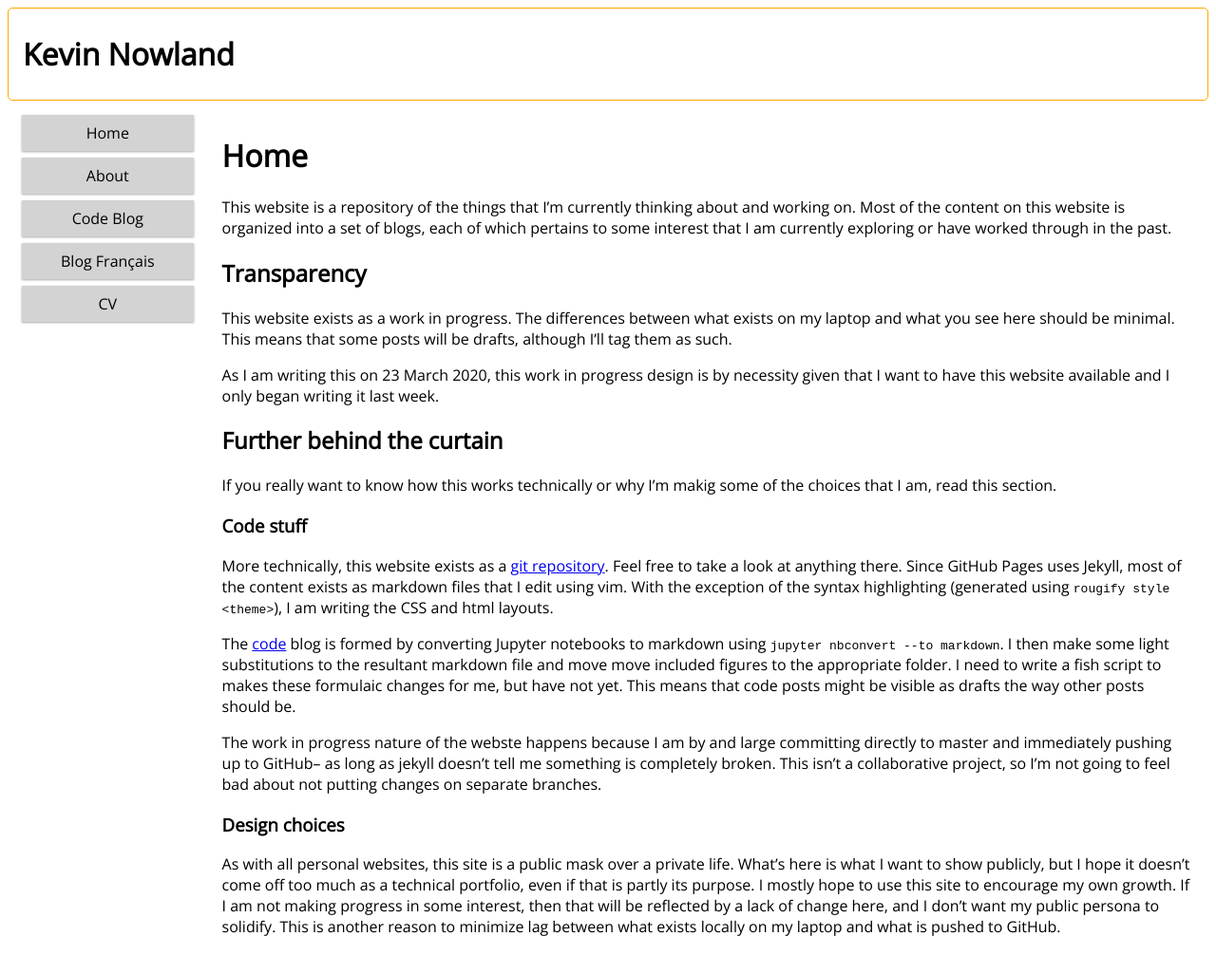
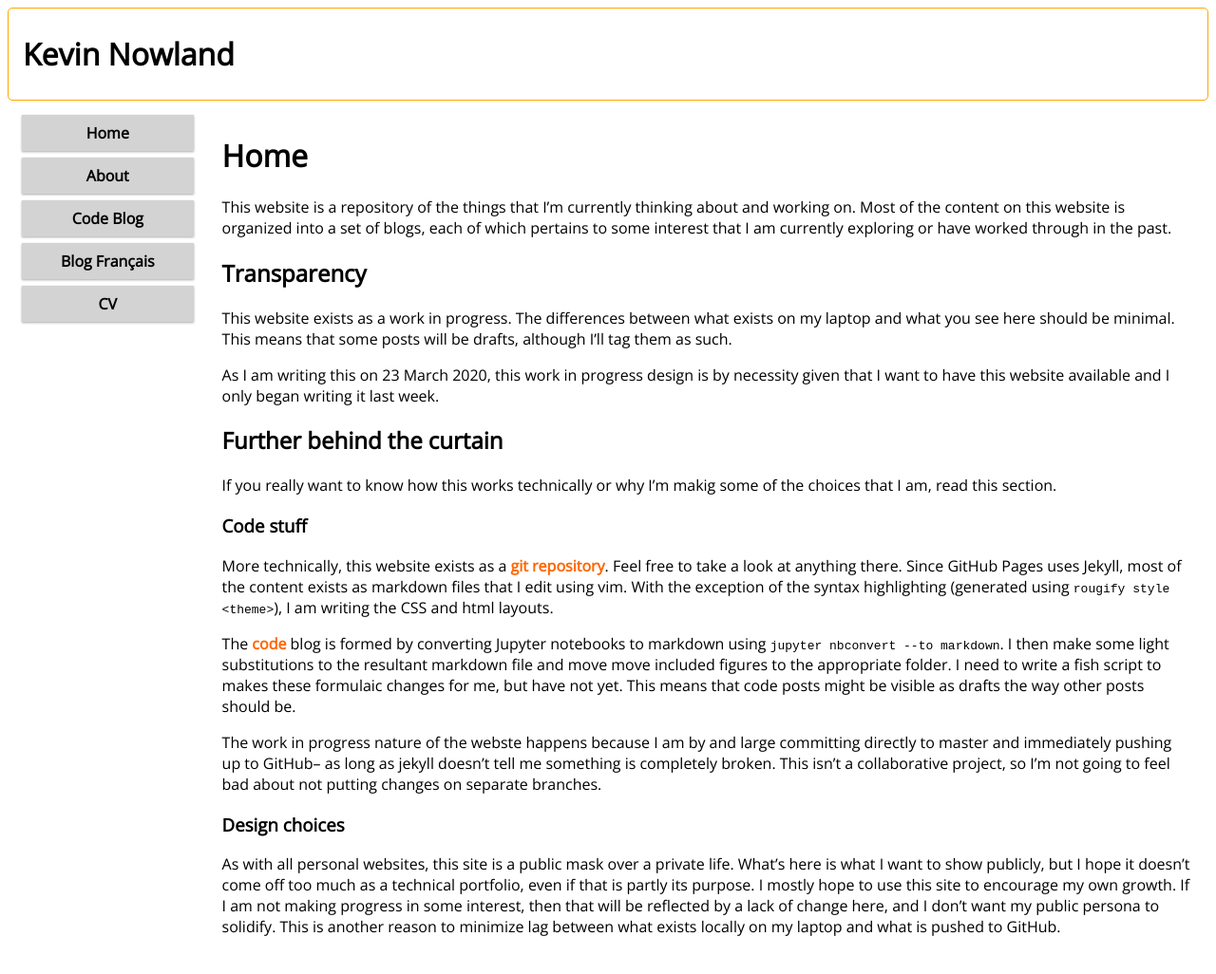
Before and after one commit to kevinnowland/kevinnowland.github.io, a Jekyll site: the page built from index.md, in a window 1280 px wide. Shown: the whole page at 95% size. Built offline with Jekyll 4.4.1, drawn with Linux system fonts in a browser that asks for light colours.

Commit message:
change links to bold, orange

```diff
--- a/assets/css/default.css
+++ b/assets/css/default.css
@@ -16,6 +16,13 @@
 html {
     font-family: 'Open Sans', sans-serif;
 }
+
+a {
+    font-weight: bold;
+    color: #ff6600;
+    text-decoration: none;
+}
+
 
 .header {
     padding-left: 15px;
```
